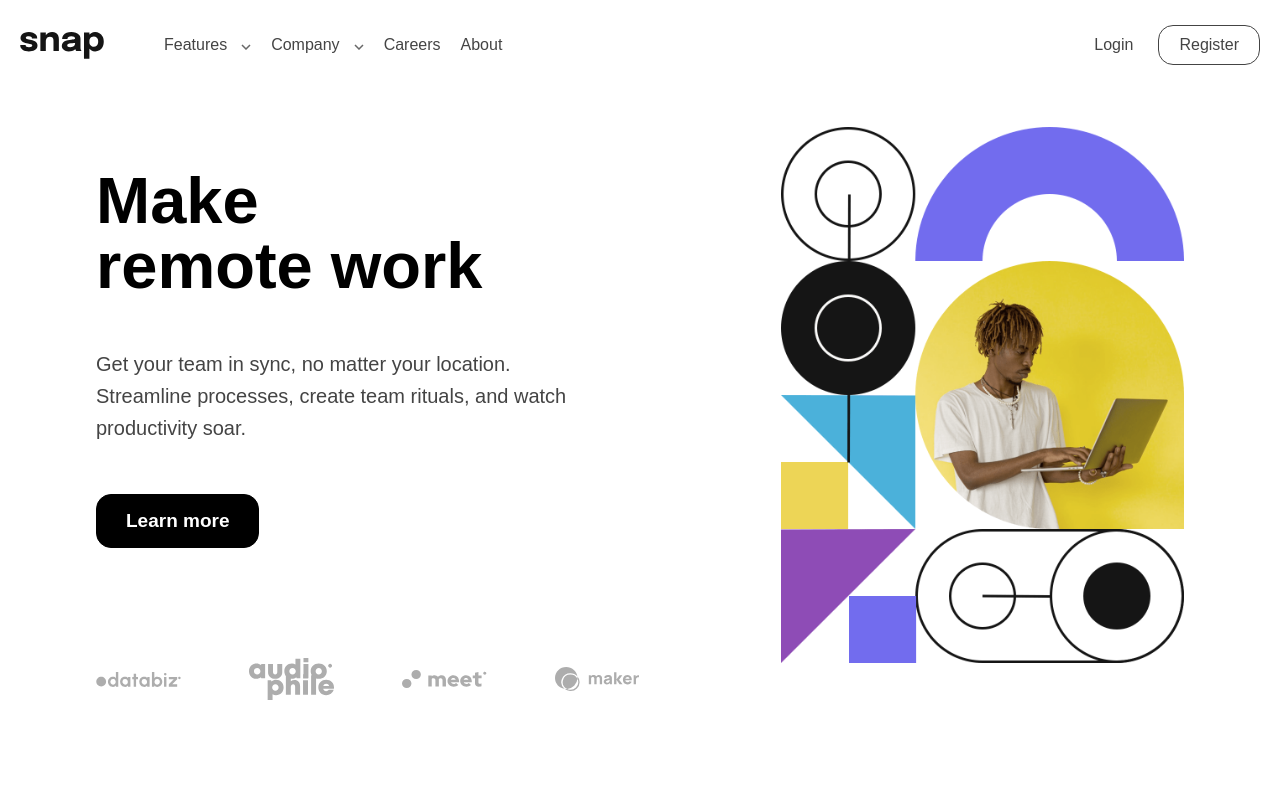
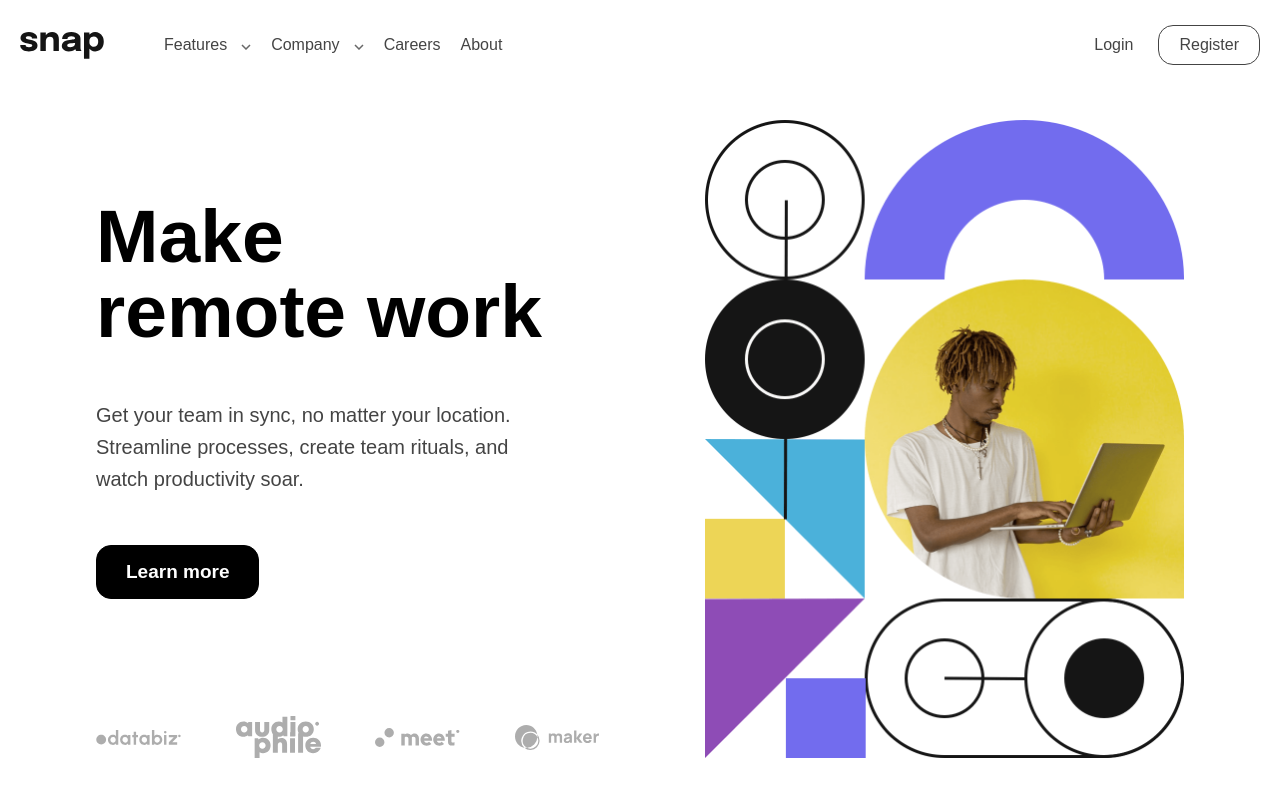
Before and after one commit to hebrerillo/dropdown-section, a plain HTML site: page index.html in a window 1280 px wide. Drawn offline with Linux system fonts and the light colour scheme.

Commit message:
First stable desktop version.

```diff
--- a/css/styles.css
+++ b/css/styles.css
@@ -216,18 +216,23 @@ a:hover {
     padding-right: 2rem;
 }
 
-@media screen and (min-width: 850px) {
+@media screen and (min-width: 1200px) {
+
+    html {
+        font-size: 62.5%;
+    }
 
     .main-container {
-        grid-template-rows: auto 1fr;
-        max-width: 170rem;
+        max-width: 140rem;
         margin: 0 auto;
+        min-height: auto;
+        display: block;
     }
 
     /**** HEADER ****/
-
     .main-header {
         gap: 6rem;
+        margin-bottom: 3rem;
     }
 
     .open-menu-img, .close-menu-img {
@@ -297,30 +302,32 @@ a:hover {
 
     /* MAIN CONTENT */
     .main-content {
-        grid-template-rows: 3fr 1fr;
-        grid-template-columns: 1.5fr 1fr;
-        padding-bottom: 10rem;
-        width: 95%;
+        grid-template-rows: repeat(4, 1fr);
+        grid-template-columns: 1fr 1fr;
+        width: 85%;
         margin: 0 auto;
         align-items: end;
         text-align: start;
-        column-gap: 4rem;
+        column-gap: 8rem;
     }
 
     .hero-img {
         grid-column: 2/3;
         grid-row: 1/-1;
+    }
+
+    .hero-img picture {
         display: flex;
-        align-self: center;
+        justify-content: end;
     }
 
     .hero-img img {
-        width: 100%;
+        width: 95%;
     }
 
     .main-section {
         grid-column: 1/2;
-        grid-row: 1;
+        grid-row: 1/4;
         margin-bottom: 0;
         align-items: start;
         gap: 5rem;
@@ -328,6 +335,7 @@ a:hover {
 
     .main-section h1 {
         font-size: 7.5rem;
+        line-height: 1;
     }
 
     .main-section h1 span {
@@ -337,6 +345,7 @@ a:hover {
     .main-section p {
          width: 90%;
     }
+
     .hero-img, .main-content {
         margin-bottom: 0;
     }
@@ -344,42 +353,11 @@ a:hover {
     /* FOOTER */
     .main-footer {
         grid-column: 1/2;
-        grid-row: 2;
+        grid-row: 4/5;
         padding-bottom: 0;
     }
 
-}
-
-@media screen and (min-width: 1200px) {
-
-    html {
-        font-size: 62.5%;
-    }
-
-
-    /* MAIN CONTENT */
-
-    .main-content {
-        grid-template-columns: 1fr 1fr;
-        column-gap: 0rem;
-        width: 85%;
-    }
-
-    .hero-img picture {
-        display: flex;
-        justify-content: end;
-    }
-
-    .hero-img img {
-        width: 74%;
-    }
-
-    .main-section h1 {
-        font-size: 6.5rem;
-        line-height: 1;
-    }
-
-    /** SHARED STYLES **/
+    /* SHARED STYLES */
     .main-section, .main-footer {
         padding-left: 0;
         padding-right: 0;
--- a/index.html
+++ b/index.html
@@ -66,7 +66,7 @@
             <main class="main-content">
                 <div class="hero-img">
                     <picture>
-                        <source media="(min-width: 850px)" srcset="images/image-hero-desktop.png">
+                        <source media="(min-width: 1200px)" srcset="images/image-hero-desktop.png">
                         <img alt="hero" src="images/image-hero-mobile.png" />
                     </picture>
                 </div>
```
Lines whose indentation alone changed are shown as unchanged.
